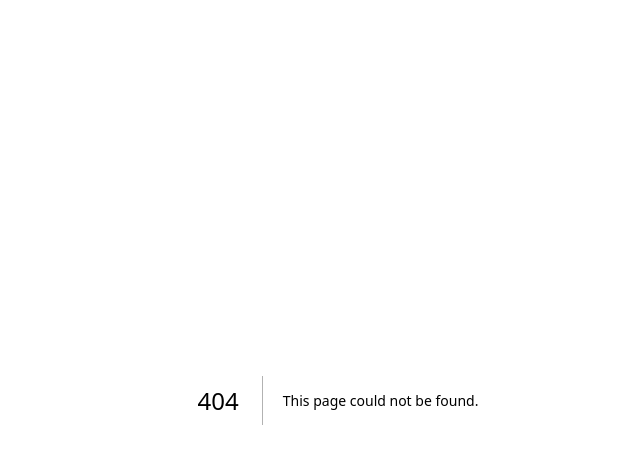
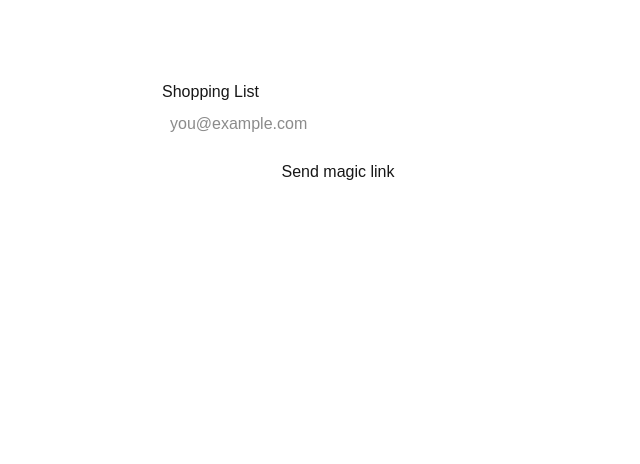
Before and after one commit to jordanglass21/shopping-list, a Next.js app: page /login in a window 1280 px wide. Before the commit this address had no page. Shown: the top 464 px of the page, without its empty margins (302-942 px from the left). Built offline with nearby package versions, Linux system fonts and the light colour scheme; no server answers.

Commit message:
add supabase auth via magic link

```diff
--- /dev/null
+++ b/app/login/page.tsx
@@ -0,0 +1,50 @@
+"use client";
+
+import { useState } from "react";
+import { supabase } from "@/lib/supabase";
+
+export default function LoginPage() {
+  const [email, setEmail] = useState("");
+  const [status, setStatus] = useState<"idle" | "sending" | "sent" | "error">("idle");
+
+  async function handleLogin() {
+    setStatus("sending");
+    const { error } = await supabase.auth.signInWithOtp({
+      email,
+      options: {
+        emailRedirectTo: `${window.location.origin}/`,
+      },
+    });
+    setStatus(error ? "error" : "sent");
+  }
+
+  return (
+    <main style={{ maxWidth: 360, margin: "80px auto", fontFamily: "sans-serif" }}>
+      <h1>Shopping List</h1>
+
+      {status === "sent" ? (
+        <p>Check your email for a login link.</p>
+      ) : (
+        <>
+          <input
+            type="email"
+            placeholder="you@example.com"
+            value={email}
+            onChange={(e) => setEmail(e.target.value)}
+            style={{ width: "100%", padding: 8, marginBottom: 8 }}
+          />
+          <button
+            onClick={handleLogin}
+            disabled={status === "sending" || !email}
+            style={{ width: "100%", padding: 8 }}
+          >
+            {status === "sending" ? "Sending…" : "Send magic link"}
+          </button>
+          {status === "error" && (
+            <p style={{ color: "red" }}>Something went wrong. Try again.</p>
+          )}
+        </>
+      )}
+    </main>
+  );
+}
--- a/app/page.tsx
+++ b/app/page.tsx
@@ -1,9 +1,52 @@
+"use client";
+
+import { useEffect, useState } from "react";
+import { useRouter } from "next/navigation";
 import { supabase } from "@/lib/supabase";
+import type { User } from "@supabase/supabase-js";
 
-export default async function Home() {
-  const { data, error } = await supabase.auth.getSession();
+export default function Home() {
+  const [user, setUser] = useState<User | null>(null);
+  const [loading, setLoading] = useState(true);
+  const router = useRouter();
+
+  useEffect(() => {
+    // 1. Check if there's already a session on load
+    supabase.auth.getSession().then(({ data }) => {
+      setUser(data.session?.user ?? null);
+      setLoading(false);
+    });
+
+    // 2. Listen for login/logout happening while the page is open
+    const { data: listener } = supabase.auth.onAuthStateChange((_event, session) => {
+      setUser(session?.user ?? null);
+    });
+
+    // 3. Clean up the listener when the component unmounts
+    return () => listener.subscription.unsubscribe();
+  }, []);
+
+  useEffect(() => {
+    // Once we know there's no user, send them to login
+    if (!loading && !user) {
+      router.push("/login");
+    }
+  }, [loading, user, router]);
+
+  async function handleLogout() {
+    await supabase.auth.signOut();
+  }
+
+  if (loading) return <main style={{ padding: 40 }}>Loading…</main>;
+  if (!user) return null; // redirecting
 
   return (
+    <main style={{ padding: 40, fontFamily: "sans-serif" }}>
       <h1>Shopping List</h1>
-  )
+      <p>Signed in as {user.email}</p>
+      <button onClick={handleLogout} style={{ padding: 8 }}>
+        Log out
+      </button>
+    </main>
+  );
 }
```
Also changed, not shown: 1 other file (tests, documents, lock files or other folders).
